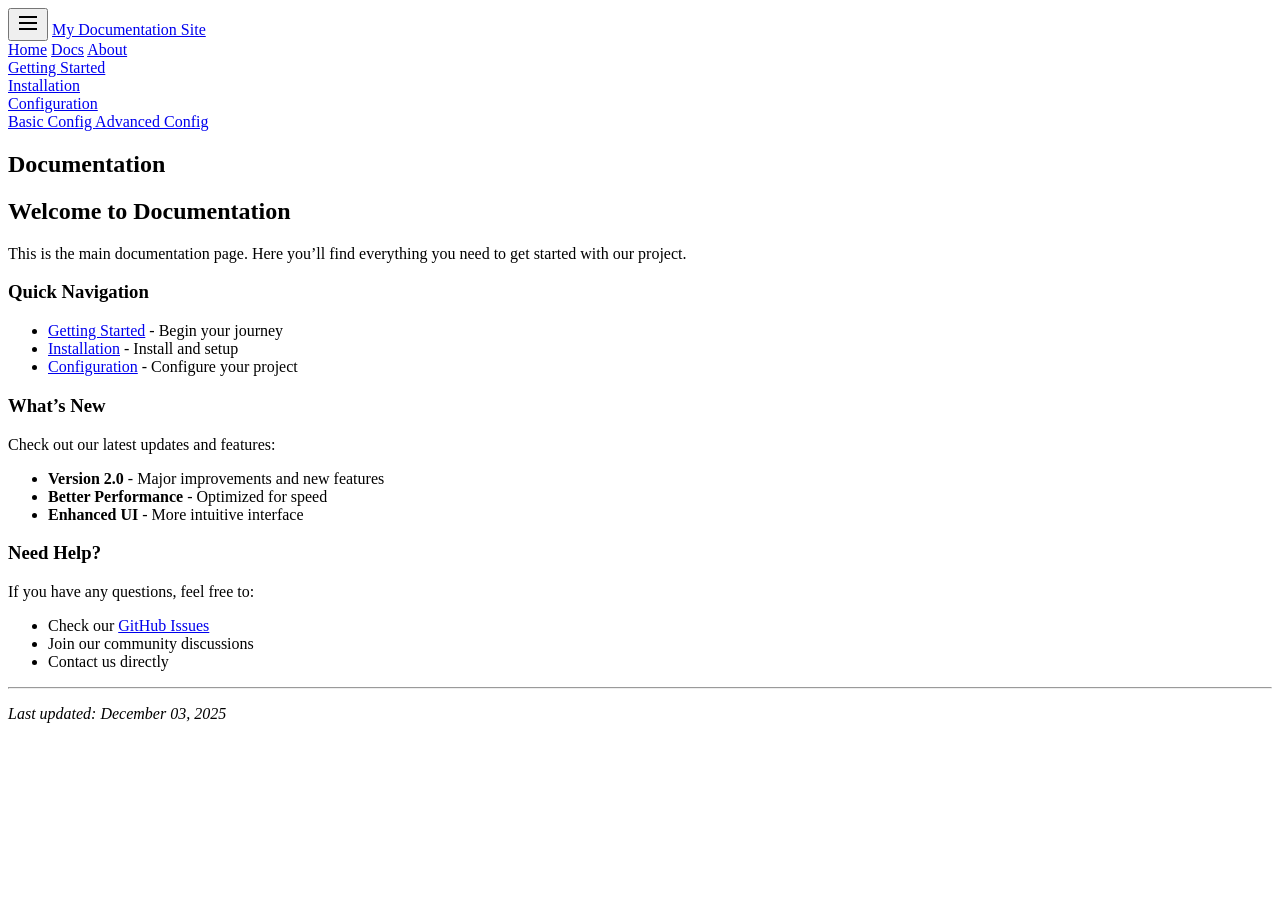
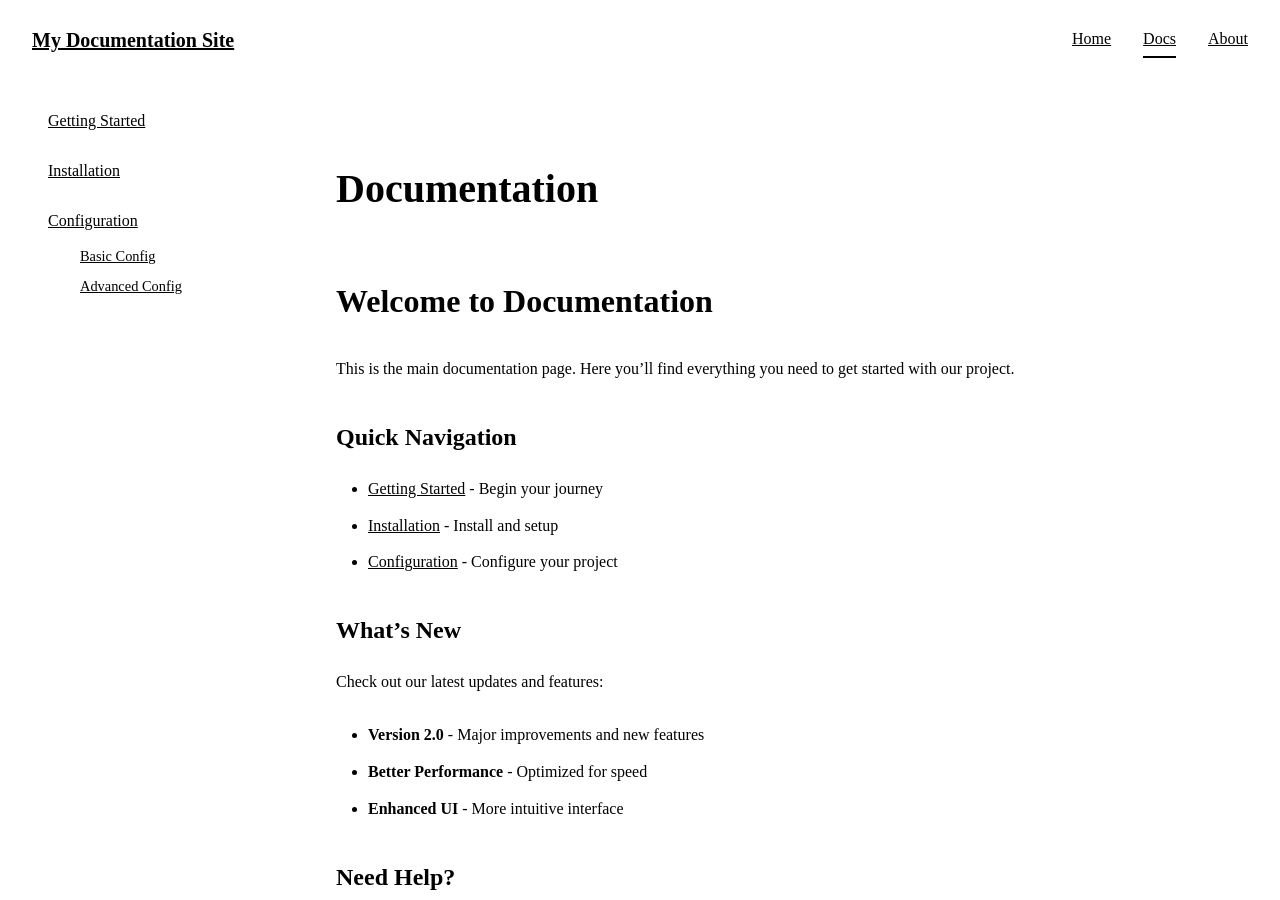
Before and after one commit to lubisrezanoprial/documentation, a Jekyll site: the page built from docs/index.md, in a window 1280 px wide and 900 px high. Built offline with Jekyll 4.4.1, drawn with Linux system fonts in a browser that asks for light colours.

Commit message:
Update docs.html

```diff
--- a/_layouts/docs.html
+++ b/_layouts/docs.html
@@ -5,8 +5,8 @@
   <meta name="viewport" content="width=device-width, initial-scale=1.0">
   <meta name="description" content="{{ page.description | default: site.description }}">
   <title>{{ page.title }} - {{ site.title }}</title>
-  <link rel="stylesheet" href="{{ '/documentation/assets/css/docs.css' | relative_url }}">
-  <link rel="stylesheet" href="{{ '/documentation/assets/js/docs.js' | relative_url }}">
+  <link rel="stylesheet" href="{{ '/assets/css/docs.css' | relative_url }}">
+  <link rel="stylesheet" href="{{ '/assets/js/docs.js' | relative_url }}">
 </head>
 <body class="docs-body">
   {% include header-docs.html %}
```
